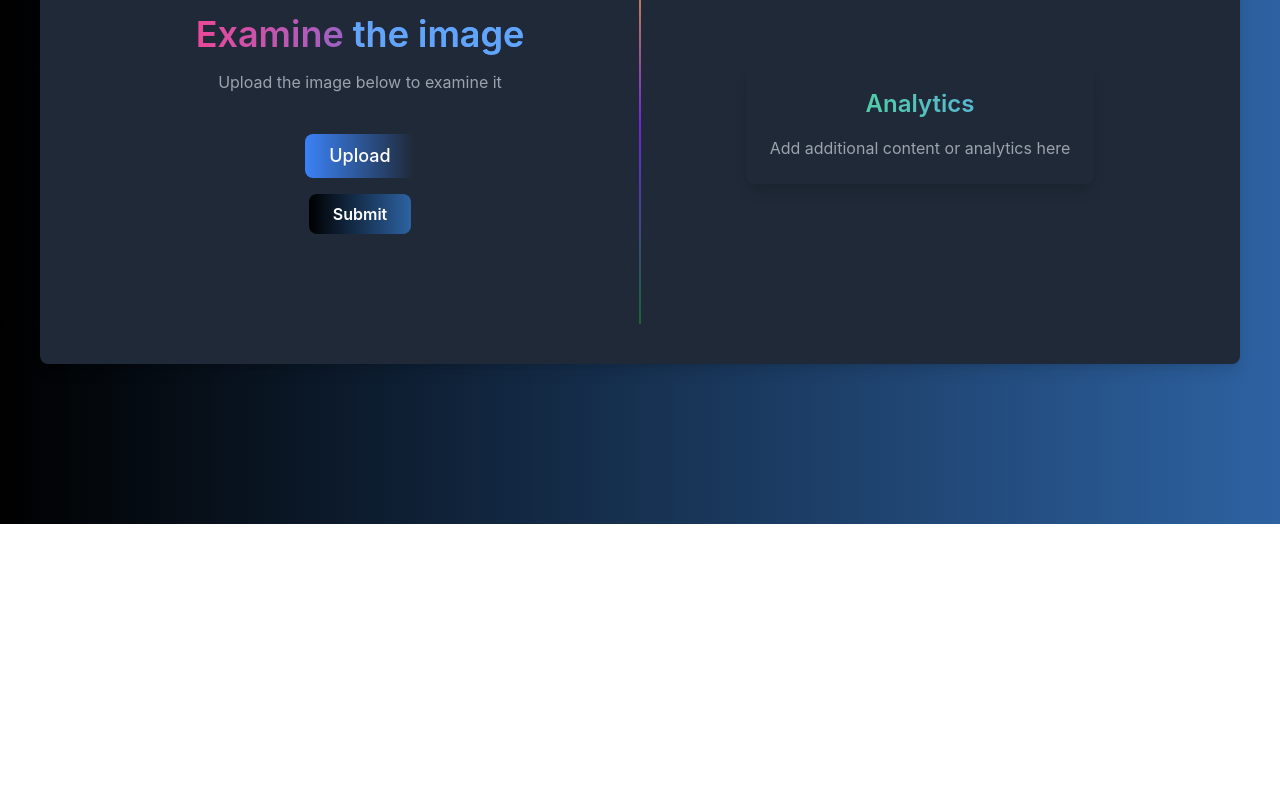
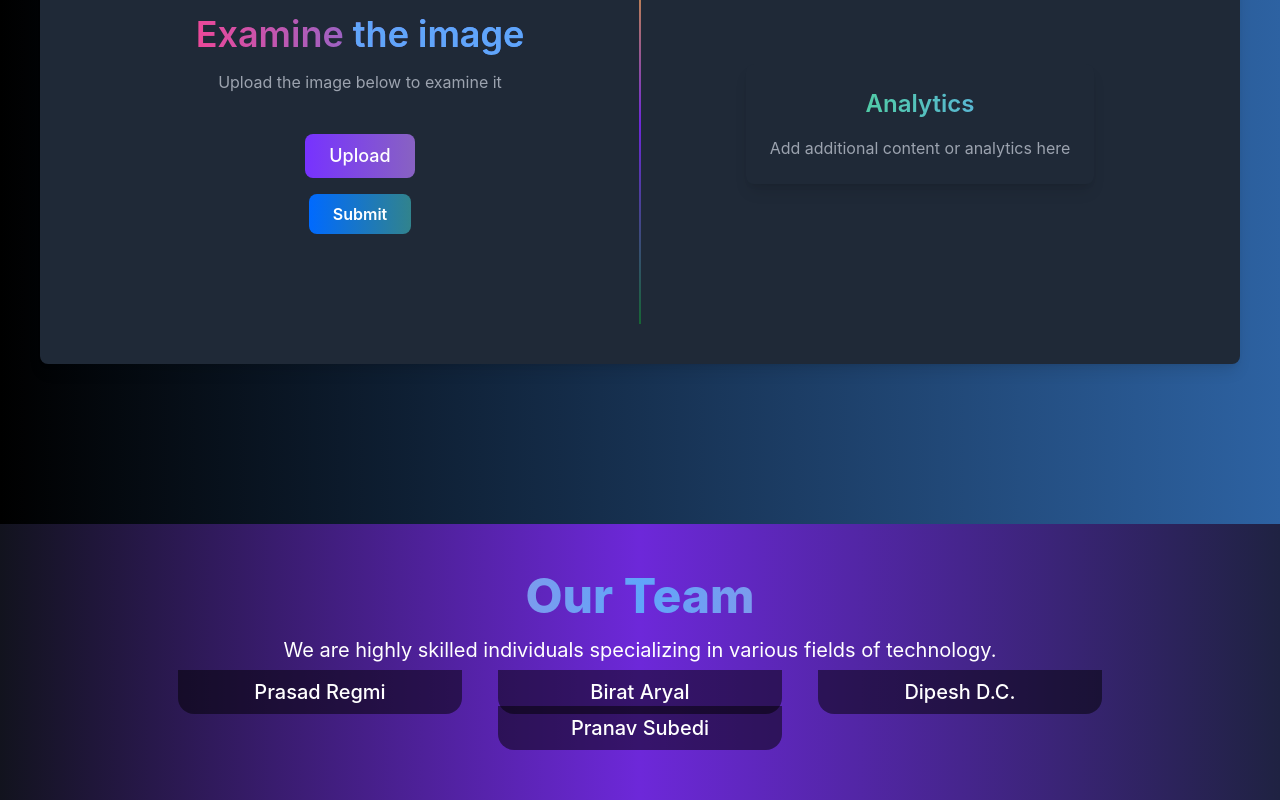
Before and after one commit to aryalbirat/ClassLens, a React (Create React App) app in the folder frontend/: page / in a window 1280 px wide. Shown: the part 948-1748 px from the top of the page. Before the commit the page ends 1472 px from the top, so only its background shows below. Built offline with nearby package versions, Linux system fonts and the light colour scheme; grey boxes are pictures that could not be loaded.

Commit message:
Made some changes to the UI

```diff
--- a/frontend/src/App.js
+++ b/frontend/src/App.js
@@ -2,6 +2,7 @@ import React from "react";
 import Navbar from "./components/Navbar";
 import Home from "./pages/Home";
 import Examine from "./pages/Examine";
+import OurTeam from "./pages/OurTeam";
 
 const App = () => {
   return (
@@ -9,6 +10,7 @@ const App = () => {
       <Navbar />
       <Home />
       <Examine />
+      <OurTeam></OurTeam>
     </div>
   );
 };
--- a/frontend/src/pages/Examine.js
+++ b/frontend/src/pages/Examine.js
@@ -50,13 +50,13 @@ const Examine = () => {
           />
           <label
             htmlFor="file-upload"
-            className="px-6 py-2 mb-4 mt-4 text-lg font-medium text-white bg-gradient-to-r from-blue-500 to-purple-600 rounded-lg hover:from-blue-600 hover:to-purple-700"
+            className="px-6 py-2 mb-4 mt-4 text-lg font-medium text-white bg-gradient-to-r from-[#7732FF] to-[#8862c2] rounded-lg hover:opacity-70 hover:cursor-pointer"
           >
             Upload
           </label>
           <button
             onClick={handleClick}
-            className="bg-gradient-to-r from-purple-500 to-blue-500 hover:from-blue-500 hover:to-purple-500 text-white font-semibold py-2 px-6 rounded-lg transition duration-300"
+            className="bg-gradient-to-r from-[#006aff] to-[#31838d] hover:opacity-70 hover:cursor-pointer text-white font-semibold py-2 px-6 rounded-lg transition duration-300"
           >
             Submit
           </button>
--- /dev/null
+++ b/frontend/src/pages/OurTeam.js
@@ -0,0 +1,54 @@
+import React from 'react';
+
+const OurTeam = () => {
+  return (
+    <div className="relative text-center px-6 py-12">
+      {/* Our Team Heading */}
+      <h1 className="text-5xl font-extrabold text-transparent bg-gradient-to-r from-pink-400 via-blue-400 to-pink-400 bg-clip-text">
+        Our Team
+      </h1>
+
+      {/* Description */}
+      <p className="text-xl text-white mt-4 max-w-3xl mx-auto">
+        We are highly skilled individuals specializing in various fields of technology.
+      </p>
+
+      {/* Team Member Cards */}
+      <div className="mt-12 flex justify-center gap-8 flex-wrap">
+        {/* Card 1 */}
+        <div className="relative w-72 h-112 border-2 border-transparent rounded-2xl shadow-lg">
+          <div className="absolute inset-0 rounded-2xl bg-cover bg-center" style={{ backgroundImage: "url('prasad.jpg')" }}></div>
+          <div className="absolute bottom-0 left-0 right-0 bg-black bg-opacity-50 text-white text-xl font-medium py-2 text-center rounded-b-2xl">
+            Prasad Regmi
+          </div>
+        </div>
+
+        {/* Card 2 */}
+        <div className="relative w-72 h-112 border-2 border-transparent rounded-2xl shadow-lg">
+          <div className="absolute inset-0 rounded-2xl bg-cover bg-center" style={{ backgroundImage: "url('birat.jpg')" }}></div>
+          <div className="absolute bottom-0 left-0 right-0 bg-black bg-opacity-50 text-white text-xl font-medium py-2 text-center rounded-b-2xl">
+            Birat Aryal
+          </div>
+        </div>
+
+        {/* Card 3 */}
+        <div className="relative w-72 h-112 border-2 border-transparent rounded-2xl shadow-lg">
+          <div className="absolute inset-0 rounded-2xl bg-cover bg-center" style={{ backgroundImage: "url('dipesh.jpg')" }}></div>
+          <div className="absolute bottom-0 left-0 right-0 bg-black bg-opacity-50 text-white text-xl font-medium py-2 text-center rounded-b-2xl">
+            Dipesh D.C.
+          </div>
+        </div>
+
+        {/* Card 4 */}
+        <div className="relative w-72 h-112 border-2 border-transparent rounded-2xl shadow-lg">
+          <div className="absolute inset-0 rounded-2xl bg-cover bg-center" style={{ backgroundImage: "url('pranav.jpg')" }}></div>
+          <div className="absolute bottom-0 left-0 right-0 bg-black bg-opacity-50 text-white text-xl font-medium py-2 text-center rounded-b-2xl">
+            Pranav Subedi
+          </div>
+        </div>
+      </div>
+    </div>
+  );
+};
+
+export default OurTeam;
```
